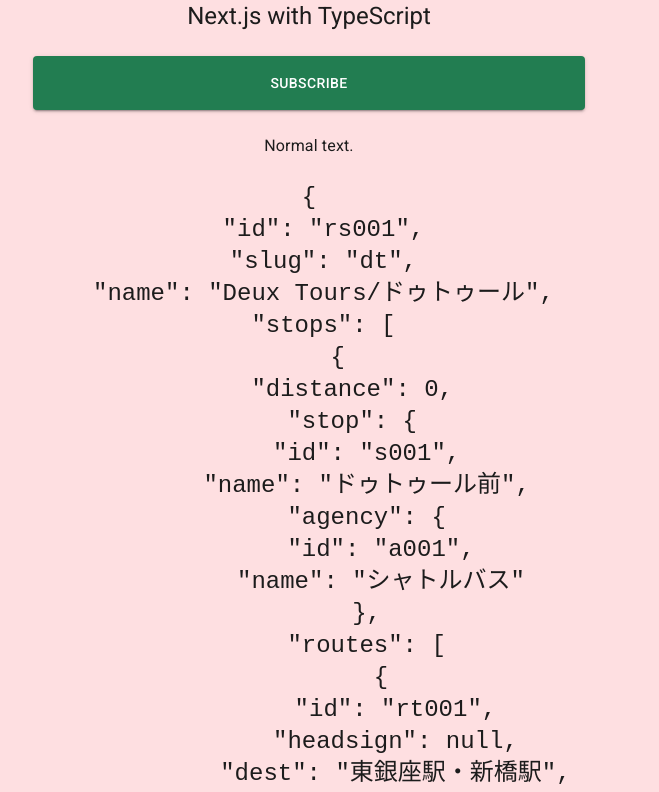
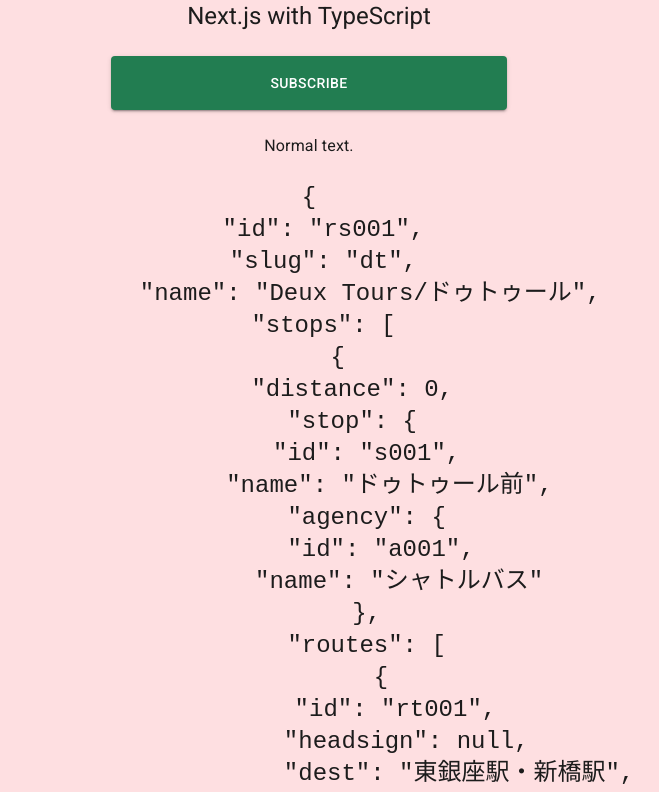
Before and after one commit to noriaki/anytt, a Next.js app: page / in a window 1280 px wide. Shown: the top 792 px of the page, without its empty margins (331-990 px from the left). Built offline with nearby package versions, Linux system fonts and the light colour scheme.

Commit message:
style: wrap container component acts as mobile-width

```diff
--- a/src/pages/_app.tsx
+++ b/src/pages/_app.tsx
@@ -2,6 +2,9 @@
 import App from 'next/app';
 import Head from 'next/head';
 import { ThemeProvider, StylesProvider } from '@material-ui/core/styles';
+
+// material-ui components
+import MuiContainer from '@material-ui/core/Container';
 import CssBaseline from '@material-ui/core/CssBaseline';
 
 import theme from '~/contexts/theme';
@@ -29,7 +32,9 @@
           <StylesProvider injectFirst>
             {/* CssBaseline kickstart an elegant, consistent, and simple baseline to build upon. */}
             <CssBaseline />
-            <Component {...pageProps} />
+            <MuiContainer maxWidth="xs" style={{ padding: 0 }}>
+              <Component {...pageProps} />
+            </MuiContainer>
           </StylesProvider>
         </ThemeProvider>
       </React.Fragment>
```
